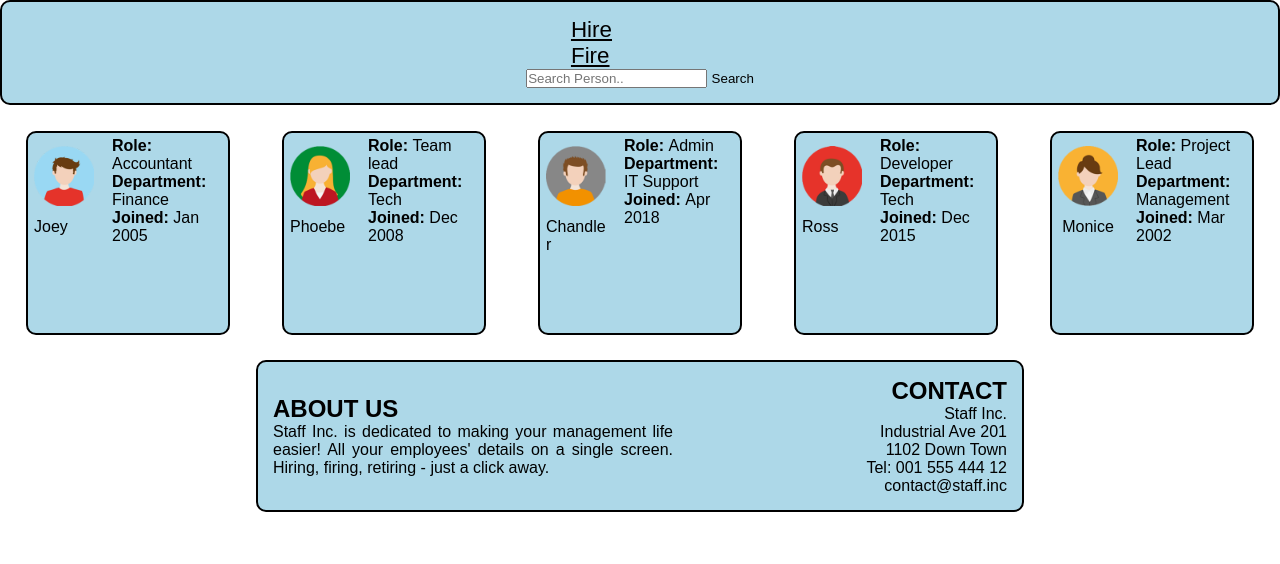
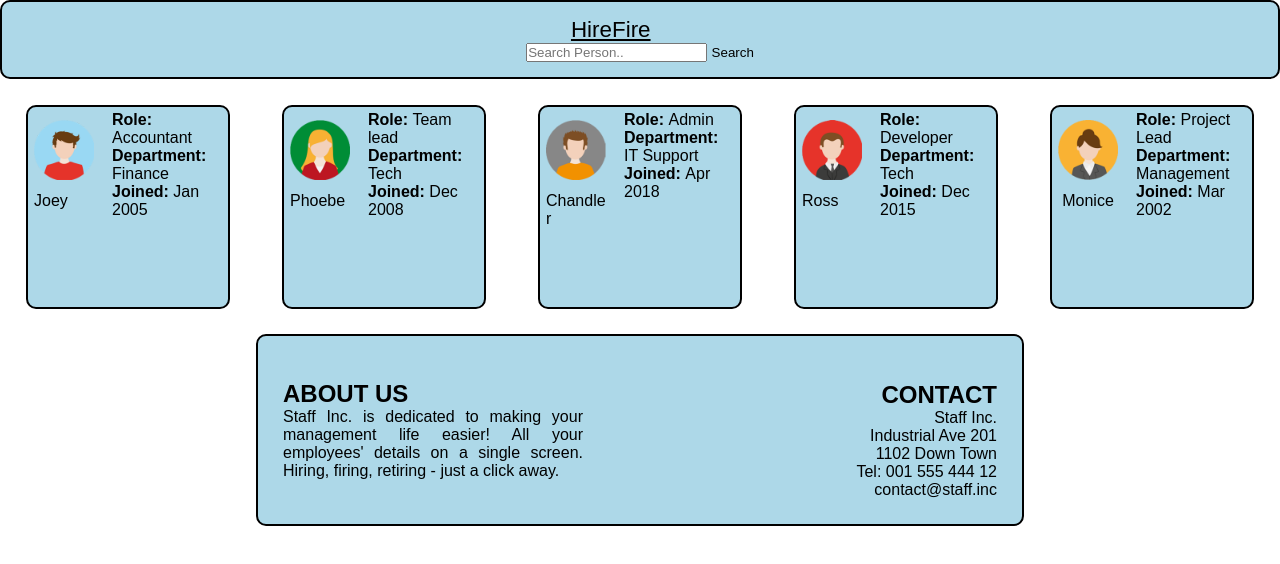
Before and after one commit to helgiisaevar/Vefforitun, a plain HTML site: page prj01_suppl/text.html in a window 1280 px wide. Drawn offline with Linux system fonts and the light colour scheme.

Commit message:
chagned a bit of the footer

```diff
--- a/prj01_suppl/style.css
+++ b/prj01_suppl/style.css
@@ -27,11 +27,15 @@ button {
   margin: auto;
 }
 
-.makeroom{
+.makeroom1{
   padding-left:2em;
   padding-right:2em;
   font-size:1.4em;
-
+  display: flex;
+}
+a #makeroom2{
+  padding-right:2em;
+  font-size:1.4em;
 
 }
 
@@ -41,19 +45,18 @@ button {
   flex-direction: row;
   justify-content: space-around;
 }
-.blala {
-  text-align: justify;
-  text-justify: inter-word;
-  font-stretch: ultra-condensed;
-}
 
 #Contact{
   text-align: right;
+  padding: 10px;
+  padding-top: 4%;
 }
 
 #aboutUs{
   text-align: justify;
-  max-width: 400px;
+  padding-top: 4%;
+  padding:10px;
+  max-width: 300px;
 }
 .footer-info {
   display: flex;
@@ -155,6 +158,9 @@ button {
     width: 275px;
     height: 150px;
   }
+  .footer-info {
+    margin-left: 10%;
+    margin-right: 10%;
 }
 
 @media (max-width: 500px) {
@@ -198,6 +204,11 @@ button {
     justify-content: space-between;
 
 
+
+  }
+  .footer-info {
+    margin-left: 10%;
+    margin-right: 10%;
   }
   .imageContainer{
     display: none;
--- a/prj01_suppl/text.html
+++ b/prj01_suppl/text.html
@@ -11,8 +11,8 @@
     <div class="container">
       <div class="headitemsmall">☰</div>
       <div class="headitembig">
-        <div class="makeroom"><a href="">Hire</a> </div>
-         <div class="makeroom"><a href="">Fire</a></div>
+        <div class="makeroom1"><a href="">Hire</a>
+         <a id='makeroom2' href="">Fire</a></div>
 
         <form method="POST" action="text.html">
           <input type="text" placeholder="Search Person.." name="search" />
@@ -101,8 +101,8 @@
   </body>
 
   <footer>
-    <div class="footer-info p20">
-      <div class="blala" id='aboutUs'>
+    <div class="footer-info">
+      <div  id='aboutUs'>
         <h2>ABOUT US</h2>
         <p>
           Staff Inc. is dedicated to making your management life easier! All
```
